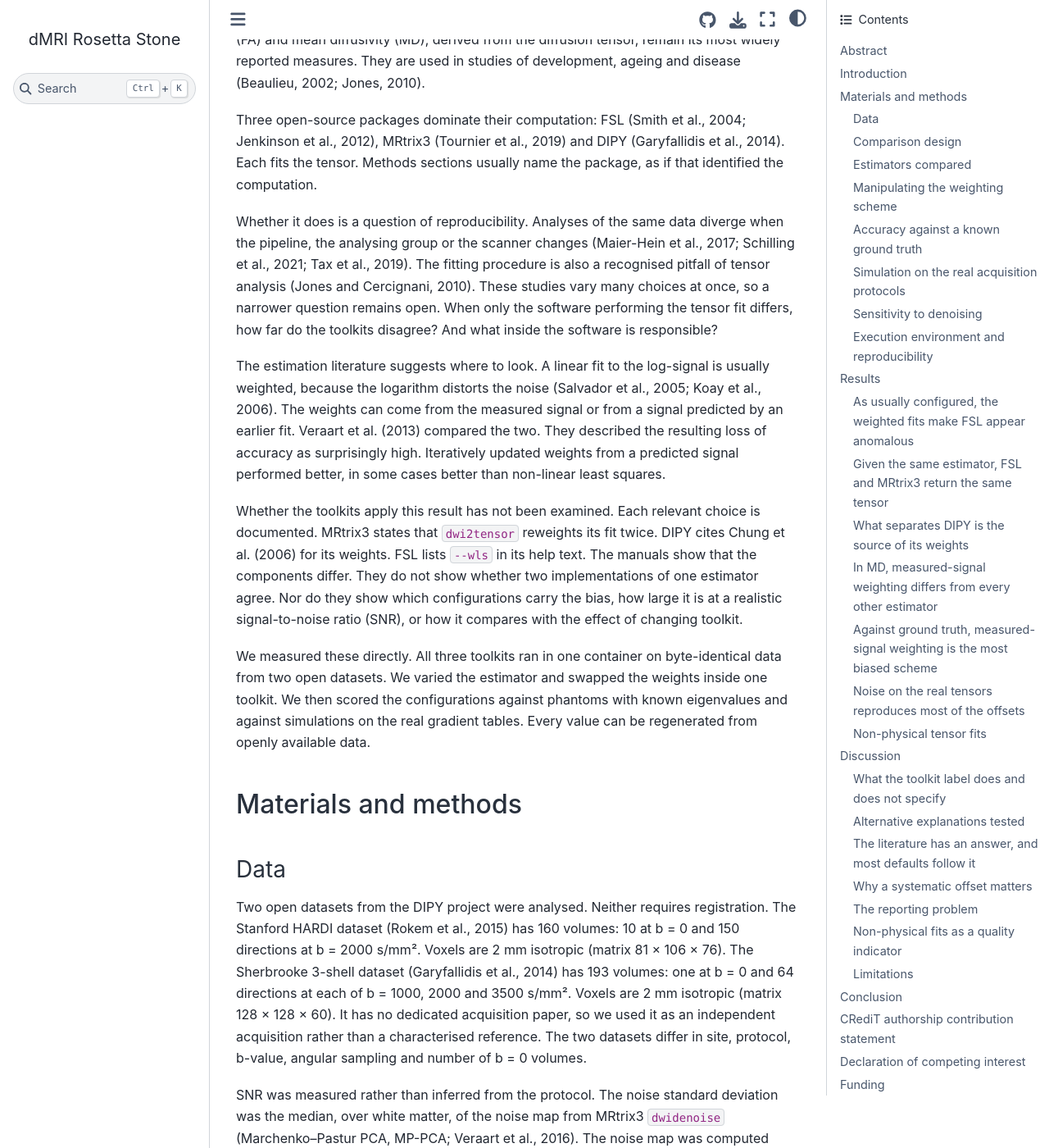
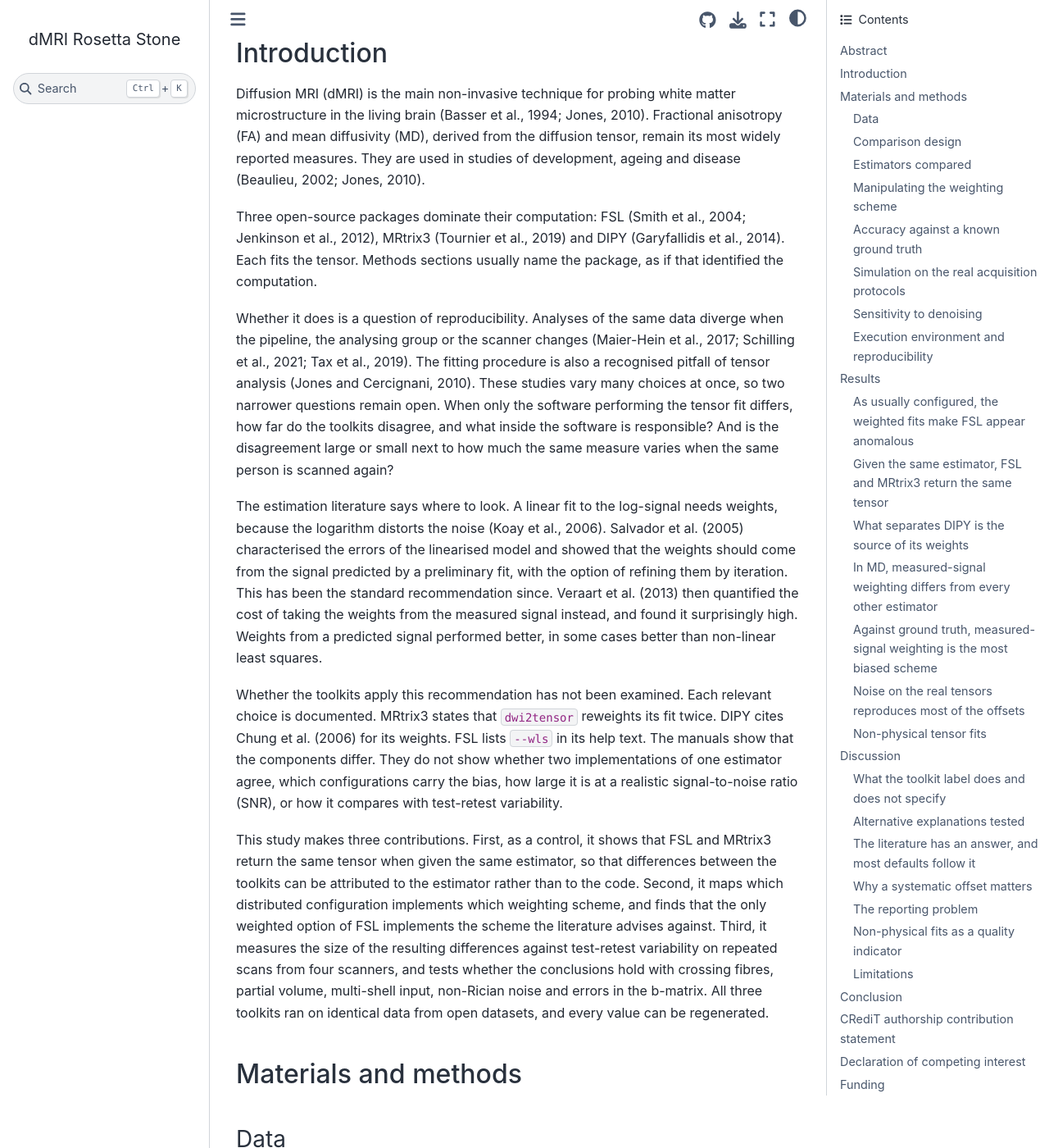
Before and after one commit to happybrotherhood/dmri-rosetta-stone, a Jupyter Book: the page built from article_jnm.md, in a window 1280 px wide and 1400 px high, scrolled down 1281 px. Shown: the whole window at 82% size. Built offline with Jupyter Book 1.0.4 settings and Sphinx 7.4.7 and the Sphinx Book theme 1.1.4, drawn with Linux system fonts in a browser that asks for light colours; pages that are not in the unit, such as notebooks, are missing from menus; some of the changed text lies outside the part shown.

Commit message:
Revise the title, abstract and introduction for resubmission
The title no longer claims that implementation differences do not exist.
The abstract and introduction give Salvador et al. (2005) priority for
predicted-signal weighting, state the contribution as a control, a map
of configurations and a comparison with test-retest variability, and
drop the discovery framing.

Co-Authored-By: Claude Fable 5.1 <noreply@anthropic.com>

```diff
--- a/article_jnm.md
+++ b/article_jnm.md
@@ -1,4 +1,4 @@
-# Diffusion MRI toolkits differ in which estimator they use, not in how they implement the tensor fit
+# Estimator choice, not implementation, accounts for most of the difference in diffusion tensor fitting between FSL, MRtrix3 and DIPY
 
 **Busra Mutlu Ipek**¹\*
 
@@ -8,17 +8,17 @@
 
 ## Abstract
 
-**Background.** Veraart et al. (2013) showed that weighting a linear tensor fit by the measured signal biases the estimates. Weights from a predicted signal reduce this bias. Whether widely used toolkits follow it has not been measured.
+**Background.** Weighting a linear tensor fit by the measured signal biases it; weights from a predicted signal do not (Salvador et al., 2005; Veraart et al., 2013). Which toolkit configurations apply each scheme, and whether it matters next to test-retest variability, is unknown.
 
-**New method.** We fitted tensors with FSL, MRtrix3 and DIPY on two open datasets. Inputs were identical, so the estimator rather than the toolkit varied. The schemes were tested against Rician-noise phantoms and simulations on the real gradient tables.
+**New method.** We fitted tensors with FSL, MRtrix3 and DIPY on identical input from two open datasets and 38 test-retest scans, so only the estimator varied. Agreement was measured on white matter defined without any tensor fit, keeping only fits with admissible eigenvalues. The schemes were scored against phantoms and simulations with crossing fibres, partial volume and the real gradient tables.
 
-**Results.** FSL `--wls` and MRtrix3 `-iter 0` implement the same estimator and return matching tensors (r = 1.0000). The toolkits differ in the estimator they apply. MRtrix3 and DIPY weight by a predicted signal by default. FSL fits ordinary least squares by default; its `--wls` option weights by the measured signal. In the phantom's anisotropic region, that scheme had the largest bias. At SNR 10 it underestimated FA by 0.026 and MD by 0.054 µm²/ms; the other linear fits stayed within 0.007 of truth. On real data it differed from every other estimator by 0.023–0.119 µm²/ms in MD. The toolkit defaults agreed within 0.004 µm²/ms.
+**Results.** FSL `dtifit --wls` and MRtrix3 `dwi2tensor -iter 0` implement the same estimator and returned the same tensor in every white matter voxel. The toolkits differ in their default estimator. MRtrix3 and DIPY weight by a predicted signal; FSL fits ordinary least squares, and its `--wls` option weights by the measured signal. That option gave MD 0.02 to 0.09 µm²/ms lower than every other estimator, with a bias that grew as SNR fell, and raised between-scanner MD variability 1.6 to 1.9 times. The three defaults differed by less than test-retest variability on one shell, and by up to 0.012 µm²/ms with two shells.
 
-**Comparison with existing methods.** Earlier work documents variability between pipelines. Here the variability from the tensor fit is traced to one estimator, set by a command-line flag.
+**Comparison with existing methods.** Earlier work documents variability between whole pipelines; here it is traced to one estimator, set by a command-line flag.
 
-**Conclusions.** For FSL and MRtrix3, implementation is not the variable; the estimator is. Its MD bias grows as SNR falls, and can therefore differ between groups. Methods sections should report the estimator and its weighting, not only the toolkit.
+**Conclusions.** For these toolkits and versions, the estimator accounts for most of the difference. Methods sections should report the estimator and its weighting, not only the toolkit.
 
-**Keywords:** diffusion MRI; tensor fitting; weighted least squares; estimator bias; signal-to-noise ratio; reproducibility; software defaults
+**Keywords:** diffusion MRI; tensor fitting; weighted least squares; estimator bias; signal-to-noise ratio; test-retest variability; reproducibility
 
 ## Introduction
 
@@ -26,13 +26,13 @@ Diffusion MRI (dMRI) is the main non-invasive technique for probing white matter
 
 Three open-source packages dominate their computation: FSL (Smith et al., 2004; Jenkinson et al., 2012), MRtrix3 (Tournier et al., 2019) and DIPY (Garyfallidis et al., 2014). Each fits the tensor. Methods sections usually name the package, as if that identified the computation.
 
-Whether it does is a question of reproducibility. Analyses of the same data diverge when the pipeline, the analysing group or the scanner changes (Maier-Hein et al., 2017; Schilling et al., 2021; Tax et al., 2019). The fitting procedure is also a recognised pitfall of tensor analysis (Jones and Cercignani, 2010). These studies vary many choices at once, so a narrower question remains open. When only the software performing the tensor fit differs, how far do the toolkits disagree? And what inside the software is responsible?
+Whether it does is a question of reproducibility. Analyses of the same data diverge when the pipeline, the analysing group or the scanner changes (Maier-Hein et al., 2017; Schilling et al., 2021; Tax et al., 2019). The fitting procedure is also a recognised pitfall of tensor analysis (Jones and Cercignani, 2010). These studies vary many choices at once, so two narrower questions remain open. When only the software performing the tensor fit differs, how far do the toolkits disagree, and what inside the software is responsible? And is the disagreement large or small next to how much the same measure varies when the same person is scanned again?
 
-The estimation literature suggests where to look. A linear fit to the log-signal is usually weighted, because the logarithm distorts the noise (Salvador et al., 2005; Koay et al., 2006). The weights can come from the measured signal or from a signal predicted by an earlier fit. Veraart et al. (2013) compared the two. They described the resulting loss of accuracy as surprisingly high. Iteratively updated weights from a predicted signal performed better, in some cases better than non-linear least squares.
+The estimation literature says where to look. A linear fit to the log-signal needs weights, because the logarithm distorts the noise (Koay et al., 2006). Salvador et al. (2005) characterised the errors of the linearised model and showed that the weights should come from the signal predicted by a preliminary fit, with the option of refining them by iteration. This has been the standard recommendation since. Veraart et al. (2013) then quantified the cost of taking the weights from the measured signal instead, and found it surprisingly high. Weights from a predicted signal performed better, in some cases better than non-linear least squares.
 
-Whether the toolkits apply this result has not been examined. Each relevant choice is documented. MRtrix3 states that `dwi2tensor` reweights its fit twice. DIPY cites Chung et al. (2006) for its weights. FSL lists `--wls` in its help text. The manuals show that the components differ. They do not show whether two implementations of one estimator agree. Nor do they show which configurations carry the bias, how large it is at a realistic signal-to-noise ratio (SNR), or how it compares with the effect of changing toolkit.
+Whether the toolkits apply this recommendation has not been examined. Each relevant choice is documented. MRtrix3 states that `dwi2tensor` reweights its fit twice. DIPY cites Chung et al. (2006) for its weights. FSL lists `--wls` in its help text. The manuals show that the components differ. They do not show whether two implementations of one estimator agree, which configurations carry the bias, how large it is at a realistic signal-to-noise ratio (SNR), or how it compares with test-retest variability.
 
-We measured these directly. All three toolkits ran in one container on byte-identical data from two open datasets. We varied the estimator and swapped the weights inside one toolkit. We then scored the configurations against phantoms with known eigenvalues and against simulations on the real gradient tables. Every value can be regenerated from openly available data.
+This study makes three contributions. First, as a control, it shows that FSL and MRtrix3 return the same tensor when given the same estimator, so that differences between the toolkits can be attributed to the estimator rather than to the code. Second, it maps which distributed configuration implements which weighting scheme, and finds that the only weighted option of FSL implements the scheme the literature advises against. Third, it measures the size of the resulting differences against test-retest variability on repeated scans from four scanners, and tests whether the conclusions hold with crossing fibres, partial volume, multi-shell input, non-Rician noise and errors in the b-matrix. All three toolkits ran on identical data from open datasets, and every value can be regenerated.
 
 ## Materials and methods
 
```
